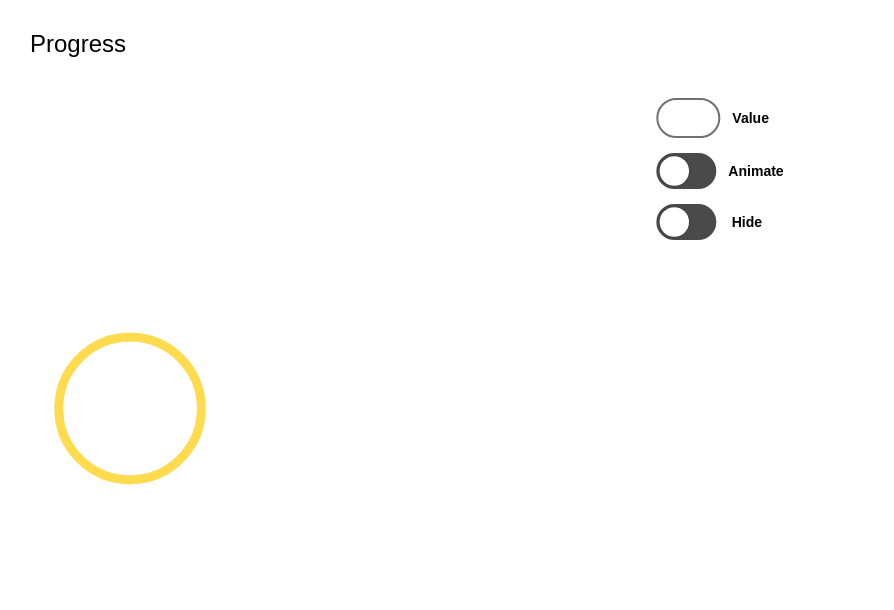
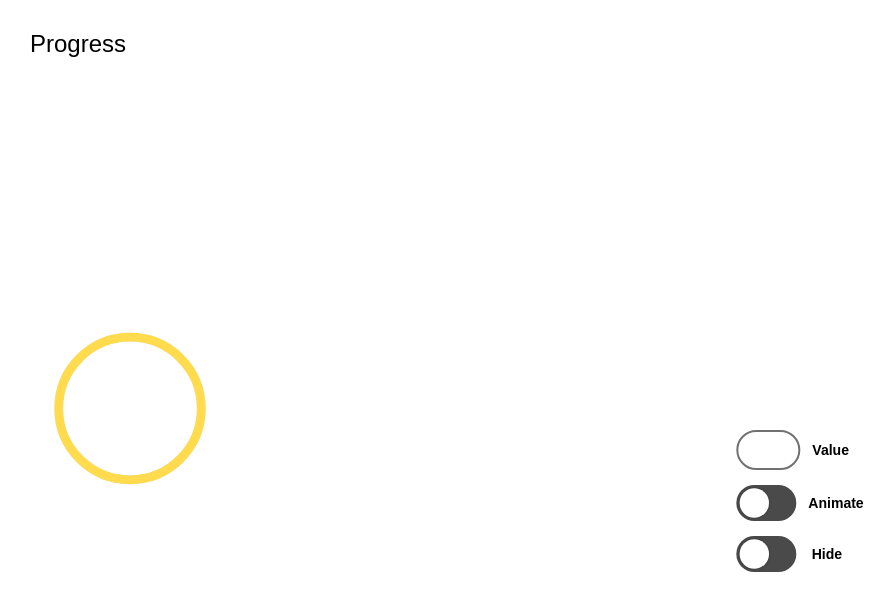
Before and after one commit to Irinkes/yandex-test-task, a plain HTML site: page index.html in a window 1280 px wide. Shown: the whole page, without its empty margins (0-894 px from the left). Drawn offline with Linux system fonts and the light colour scheme.

Commit message:
landscape orientation

```diff
--- a/style.css
+++ b/style.css
@@ -159,17 +159,17 @@ h1 {
     }
     .controls-wrapper {
         margin-left: 160px;
-        position: relative;
-        top:auto;
-        left:auto;
-        transform: none;
+        /*position: relative;*/
+        /*top:auto;*/
+        /*left:auto;*/
+        /*transform: none;*/
     }
-    .controls {
-        position: absolute;
-        left:50%;
-        top:50%;
-        transform: translate(-50%);
-        margin: 40px 0 0 0;
-    }
+    /*.controls {*/
+        /*position: absolute;*/
+        /*left:50%;*/
+        /*top:50%;*/
+        /*transform: translate(-50%);*/
+        /*margin: 40px 0 0 0;*/
+    /*}*/
 
 }
```
